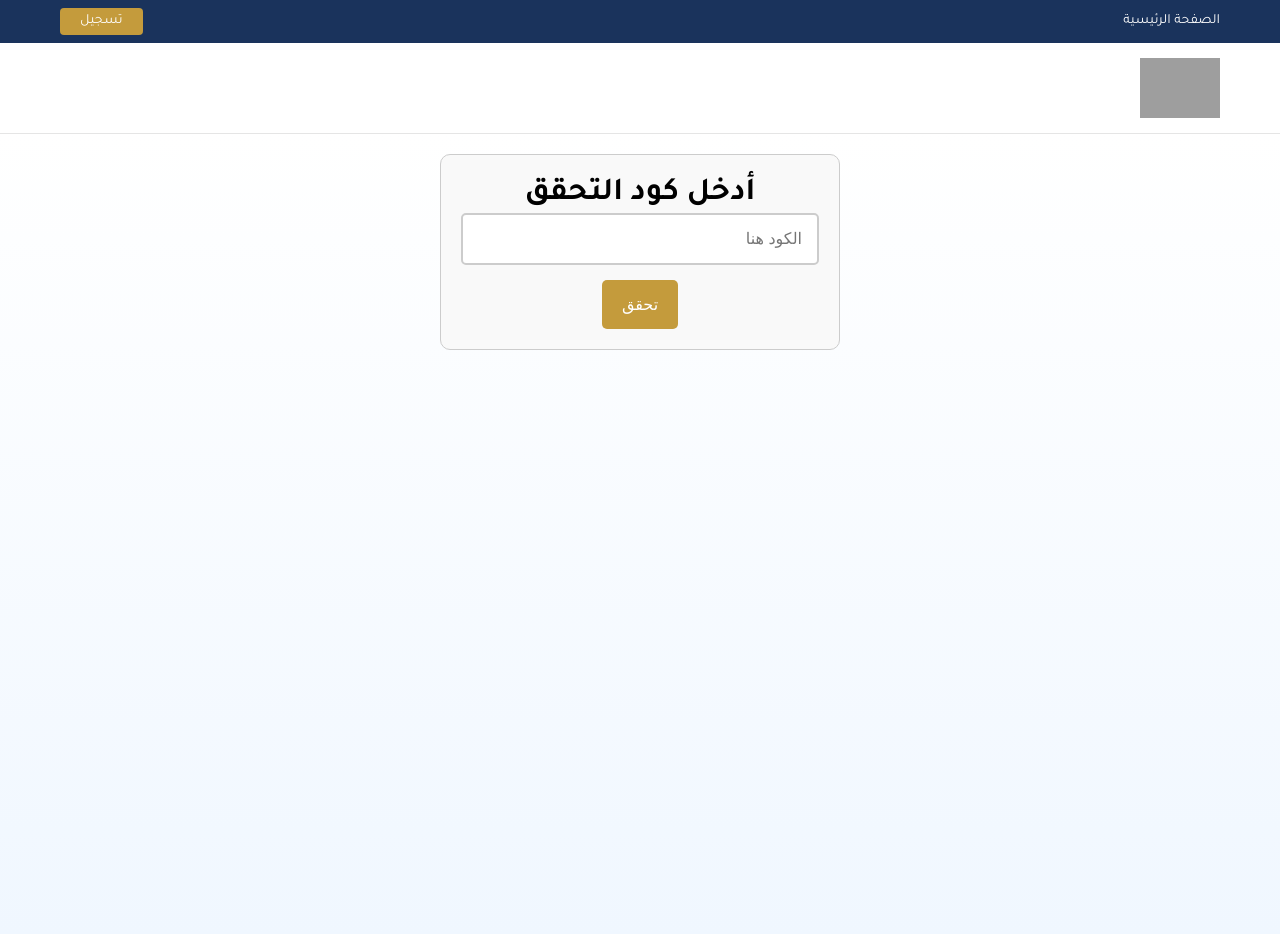
After one commit to 6lj/Project2-NU-Database-And-php, a PHP site: page /verification_code.html in a window 1280 px wide. The commit adds this page. Run offline with PHP 8.4, Linux system fonts and the light colour scheme; grey boxes are pictures that could not be loaded.

Commit message:
1.4.0 Verification code
- Verification code

```diff
--- a/about.html
+++ b/about.html
@@ -63,8 +63,8 @@
                 <div class="portal-container" style="max-width: 400px; margin: 0 auto;">
                     <a href="contact.html" class="portal-button">تواصل مع فريق التطوير</a>
                     <div style="text-align: center; margin-top: 40px;">
-                        <h3 style="color: #1a237e;">إصدار البرنامج: 1.3.0</h3>
-                        <a href="https://github.com/6lj/Project2-NU-Database-And-php/tree/1.3.0" target="_blank">
+                        <h3 style="color: #1a237e;">إصدار البرنامج: 1.3.1</h3>
+                        <a href="https://github.com/6lj/Project2-NU-Database-And-php/tree/1.3.1" target="_blank">
                             <img src="https://upload.wikimedia.org/wikipedia/commons/9/91/Octicons-mark-github.svg" alt="GitHub Logo" style="width: 30px; height: 30px; vertical-align: middle; margin-right: 10px;">
                             GitHub
                         </a>
--- a/contact.html
+++ b/contact.html
@@ -123,8 +123,8 @@
                 <a href="help.html" class="portal-button">تواصل مع الدعم الفني</a>
 
 
-            <h3 style="color: #1a237e;">إصدار البرنامج: 1.3.0</h3>
-            <a href="https://github.com/6lj/Project2-NU-Database-And-php/tree/1.3.0" target="_blank">
+            <h3 style="color: #1a237e;">إصدار البرنامج: 1.3.1</h3>
+            <a href="https://github.com/6lj/Project2-NU-Database-And-php/tree/1.3.1" target="_blank">
                 <img src="https://upload.wikimedia.org/wikipedia/commons/9/91/Octicons-mark-github.svg" alt="GitHub Logo" style="width: 30px; height: 30px; vertical-align: middle; margin-right: 10px;">
                 GitHub
             </a>
--- a/php/login.php
+++ b/php/login.php
@@ -37,7 +37,7 @@ if ($result->num_rows > 0) {
     if ($_SESSION['role'] === "مشرف") {
         header('Location: ../Syetem.html/supervisor');
     } else {
-        header('Location: ../Syetem.html');
+        header('Location: ../verification_code.html/login');
     }
     exit;
 } else {
--- a/profilesave.html
+++ b/profilesave.html
@@ -189,7 +189,7 @@
     <script>
 
         window.onload = function() {
-            window.location.href = "profile.html";
+            window.location.href = "verification_code.html";
         };
     </script>
 </body>
--- a/register.html
+++ b/register.html
@@ -338,7 +338,7 @@ document.getElementById('registerForm').addEventListener('submit', function (e)
                 } else {
                     alert('تم التسجيل بنجاح');
                 }
-                window.location.href = 'login.html';
+                window.location.href = 'debug/verification_code.html';
             } else if (data === 'exists') {
                 alert('اسم المستخدم موجود بالفعل');
             } else {
--- /dev/null
+++ b/verification_code.html
@@ -0,0 +1,123 @@
+<!DOCTYPE html>
+<html lang="ar" dir="rtl">
+<head>
+    <meta charset="UTF-8">
+    <meta name="viewport" content="width=device-width, initial-scale=1.0">
+    <title>إدخال كود التحقق</title>
+    <link href="https://fonts.googleapis.com/css2?family=Tajawal:wght@400;500;700&display=swap" rel="stylesheet">
+    <link rel="stylesheet" href="style.css">
+    <link rel="stylesheet" href="../style.css">
+    <style>
+        body, html {
+            height: 100%;
+            margin: 0;
+            font-family: 'Tajawal', sans-serif;
+        }
+
+        .main-content {
+            display: flex;
+            justify-content: center;
+            align-items: flex-start;
+            height: 100%;
+            padding-top: 20px;
+        }
+
+        .form-container {
+            text-align: center;
+            width: 100%;
+            max-width: 400px;
+            padding: 20px;
+            border: 1px solid #ccc;
+            border-radius: 10px;
+            background-color: #f9f9f9;
+        }
+
+        .form-group {
+            margin-bottom: 15px;
+        }
+
+        input[type="text"] {
+            width: 100%;
+            padding: 15px;
+            font-size: 16px;
+            border: 2px solid #ccc;
+            border-radius: 5px;
+            box-sizing: border-box;
+        }
+
+        button {
+            padding: 15px 20px;
+            font-size: 16px;
+            border: none;
+            border-radius: 5px;
+            background-color: #c49b3c;
+            color: white;
+            cursor: pointer;
+        }
+
+        button:hover {
+            background-color: #b39230;
+        }
+
+        .error-message {
+            color: red;
+            display: none;
+        }
+    </style>
+</head>
+<body>
+
+<div class="top-bar">
+    <div class="top-bar-content">
+        <a href="Syetem.html" class="top-bar-link">الصفحة الرئيسية</a>
+        <a href="register.html" class="login-btn">تسجيل </a>
+    </div>
+</div>
+
+<header class="header">
+    <div class="header-content">
+        <img src="https://i.ibb.co/rMTRPrD/IMG-8440.jpg" alt="Logo" class="logo">
+    </div>
+</header>
+
+<main class="main-content">
+    <div class="form-container">
+        <h1>أدخل كود التحقق</h1>
+        <div class="form-group">
+            <input type="text" id="verification-input" placeholder="الكود هنا" required>
+        </div>
+        <button id="verify-button">تحقق</button>
+        <p id="message" class="error-message"></p>
+    </div>
+</main>
+
+<script>
+    const savedVerificationCode = localStorage.getItem('verification_code');
+    const currentUrl = window.location.href;
+
+    document.getElementById('verify-button').addEventListener('click', function() {
+        const inputCode = document.getElementById('verification-input').value;
+
+        if (inputCode.length !== 4 || isNaN(inputCode)) {
+            document.getElementById('message').textContent = 'يرجى إدخال كود تحقق مكون من 4 أرقام فقط.';
+            document.getElementById('message').style.display = 'block';
+            return;
+        }
+
+        if (inputCode === savedVerificationCode) {
+
+            if (currentUrl.includes("/login")) {
+
+                window.location.href = 'index.html';
+            } else {
+
+                window.location.href = 'System.html';
+            }
+        } else {
+            document.getElementById('message').textContent = 'الكود المدخل غير صحيح.';
+            document.getElementById('message').style.display = 'block';
+        }
+    });
+</script>
+</body>
+</html>
```
Also changed, not shown: auth.html (added, +71 -0 lines), debug/AuthRegister.html (added, +59 -0 lines), debug/verification_code.html (added, +113 -0 lines), forgot_password.html (+16 -2 lines), nots/Changlog.txt (added, +17 -0 lines), php/auth.php (added, +39 -0 lines), php/register.php (+5 -2 lines), DEV/idandappoiment.db, php/track_visitor.db.
